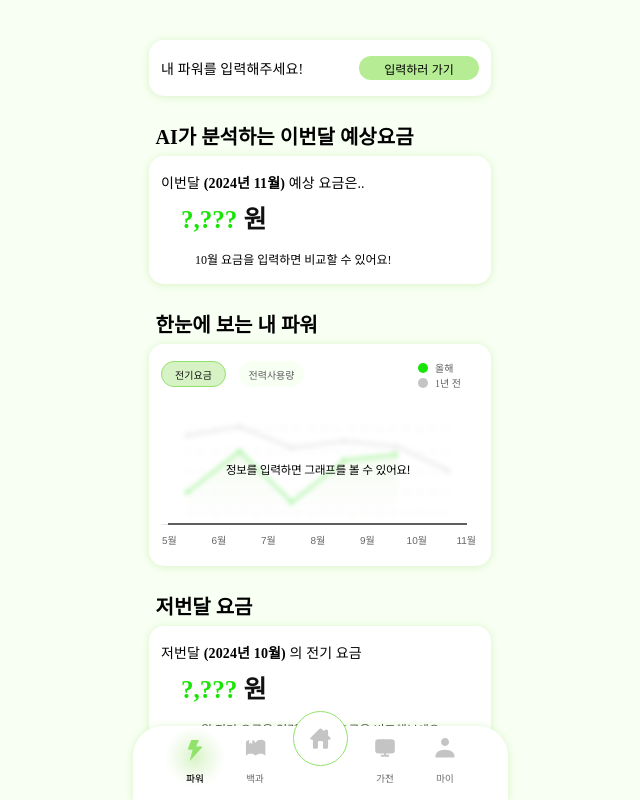
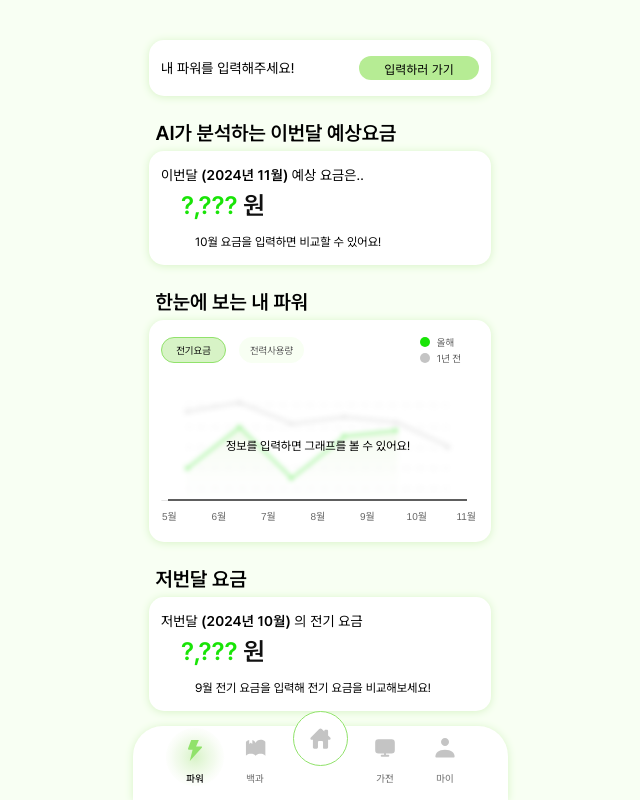
Before and after one commit to GreenSpark-greenspark/greenspark-frontend, a Next.js app: page /power in a window 1280 px wide. Shown: the whole page, without its empty margins (320-960 px from the left). Built offline with nearby package versions, Linux system fonts and the light colour scheme; no server answers.

Commit message:
fix: font-family 제거

```diff
--- a/src/app/_component/appliances/[id]/TopView.module.css
+++ b/src/app/_component/appliances/[id]/TopView.module.css
@@ -45,7 +45,6 @@
 }
 
 .TextRegular {
-  font-family: Pretendard;
   font-size: 1.4rem;
   font-style: normal;
   font-weight: 400;
--- a/src/app/_component/power/graph.common.module.css
+++ b/src/app/_component/power/graph.common.module.css
@@ -22,7 +22,6 @@
 
   color: #5e5e5e;
   text-align: center;
-  font-family: Pretendard;
   font-size: 1rem;
   font-style: normal;
   font-weight: 400;
@@ -58,7 +57,6 @@
   align-items: center;
 
   color: #5e5e5e;
-  font-family: Pretendard;
   font-size: 1rem;
   font-style: normal;
   font-weight: 400;
--- a/src/app/_component/power/power.common.module.css
+++ b/src/app/_component/power/power.common.module.css
@@ -11,7 +11,6 @@
   margin-bottom: 0.6rem;
 
   color: #000;
-  font-family: Pretendard;
   font-size: 2rem;
   font-style: normal;
   font-weight: 600;
@@ -47,7 +46,6 @@
 
 /* 기본 폰트 */
 .text_normal {
-  font-family: Pretendard;
   font-size: 1.4rem;
   font-style: normal;
   font-weight: 400;
@@ -57,7 +55,6 @@
 
 .text_bold {
   color: #000;
-  font-family: Pretendard;
   font-size: 1.4rem;
   font-style: normal;
   font-weight: 600;
@@ -93,7 +90,6 @@
   width: 30rem;
   color: #000;
   text-align: center;
-  font-family: "Pretendard Variable";
   font-size: 1.2rem;
   font-style: normal;
   font-weight: 400;
@@ -121,7 +117,6 @@
 
   color: #111;
   text-align: left;
-  font-family: "Pretendard Variable";
   font-size: 2.5rem;
   font-style: normal;
   font-weight: 600;
@@ -137,7 +132,6 @@
   margin-top: 1.5rem;
 
   color: #000;
-  font-family: "Pretendard Variable";
   font-size: 1.2rem;
   font-style: normal;
   font-weight: 400;
@@ -175,7 +169,6 @@
   margin-bottom: 1.3rem;
 
   color: #000;
-  font-family: Pretendard;
   font-size: 1.6rem;
   font-style: normal;
   font-weight: 600;
--- a/src/app/_component/powerinput/Popup.module.css
+++ b/src/app/_component/powerinput/Popup.module.css
@@ -37,7 +37,6 @@
   margin-top: 4.4rem;
 
   color: #000;
-  font-family: Pretendard;
   font-size: 1.8rem;
   font-style: normal;
   font-weight: 600;
@@ -50,7 +49,6 @@
   align-items: flex-end;
 
   color: #111;
-  font-family: Pretendard;
   font-size: 2rem;
   font-style: normal;
   font-weight: 600;
--- a/src/app/_component/powerinput/PowerTable.module.css
+++ b/src/app/_component/powerinput/PowerTable.module.css
@@ -15,7 +15,6 @@
 
   color: #929292;
   text-align: center;
-  font-family: Pretendard;
   font-size: 1rem;
   font-style: normal;
   font-weight: 400;
@@ -40,7 +39,6 @@
   text-align: center;
   color: #5e5e5e;
 
-  font-family: Pretendard;
   font-size: 1.2rem;
   font-style: normal;
   font-weight: 600;
@@ -57,7 +55,6 @@
   color: #000;
   text-align: center;
 
-  font-family: Pretendard;
   font-size: 1.2rem;
   font-style: normal;
   font-weight: 400;
@@ -114,7 +111,6 @@
   padding: 0.8em 1.2em;
 
   color: #5e5e5e;
-  font-family: Pretendard;
   font-size: 1.2rem;
   font-style: normal;
   font-weight: 400;
--- a/src/app/login/LoginPage.module.css
+++ b/src/app/login/LoginPage.module.css
@@ -35,7 +35,6 @@
   width: 27rem;
 
   color: #fff;
-  font-family: Pretendard;
   font-size: 1.7rem;
   font-style: normal;
   font-weight: 800;
@@ -53,7 +52,6 @@
 
   color: #f1f3f5;
   text-align: center;
-  font-family: Pretendard;
   font-size: 1.6rem;
   font-style: normal;
   font-weight: 600;
@@ -84,7 +82,6 @@
 .googleMent {
   color: #4a4a4a;
   text-align: center;
-  font-family: Roboto;
   font-size: 1.4rem;
   font-style: normal;
   font-weight: 500;
--- a/src/app/profile/Profile.module.css
+++ b/src/app/profile/Profile.module.css
@@ -28,7 +28,6 @@
   margin: 1em 3em;
 
   color: #000;
-  font-family: Pretendard;
   font-size: 1.6rem;
   font-style: normal;
   font-weight: 400;
@@ -39,7 +38,6 @@
   margin-left: 4.5em;
 
   color: #000;
-  font-family: Pretendard;
   font-size: 1.6rem;
   font-style: normal;
   font-weight: 400;
@@ -82,7 +80,6 @@
 
   background-color: #19e407;
   color: #fff;
-  font-family: Pretendard;
   font-size: 1.6rem;
   font-style: normal;
   font-weight: 600;
```
